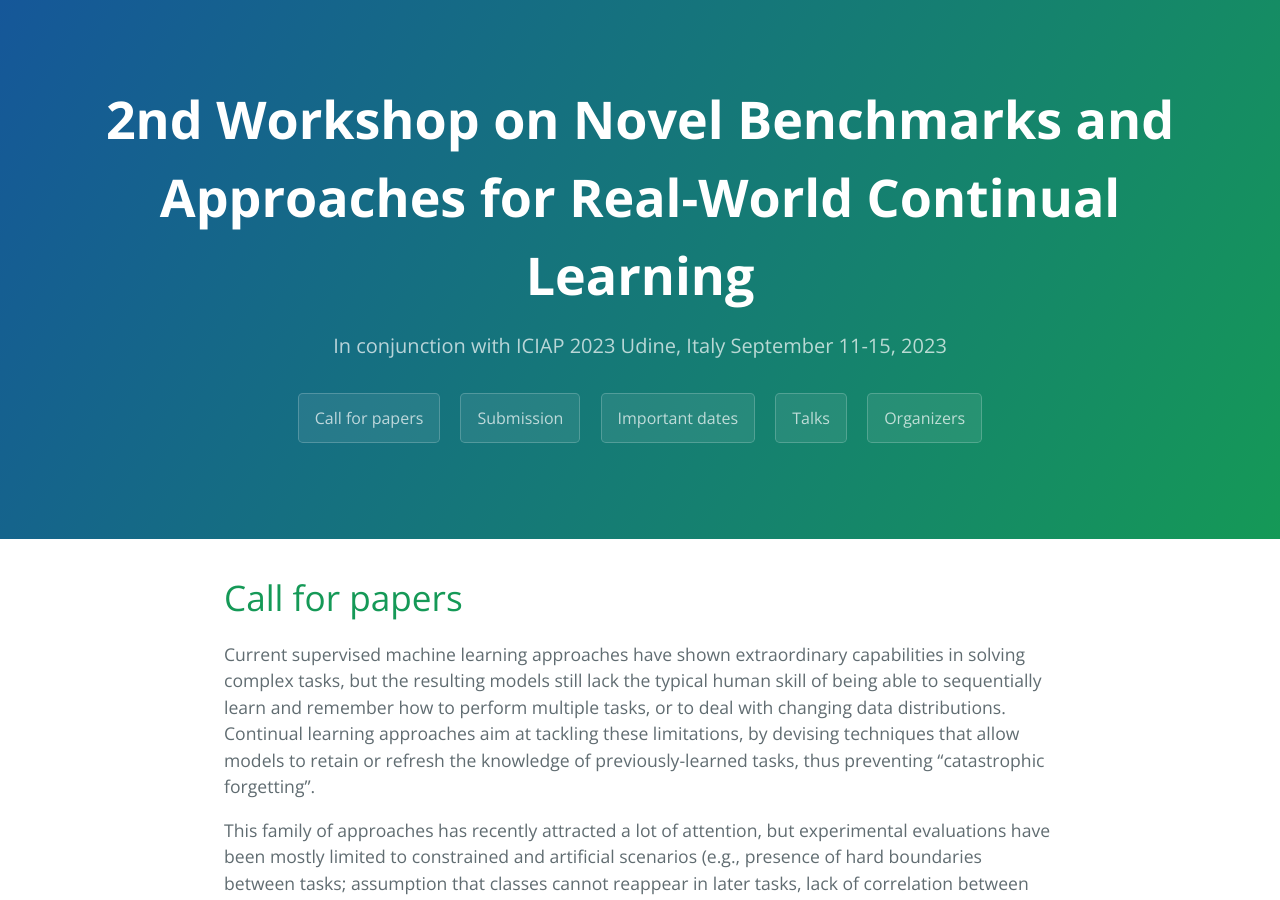
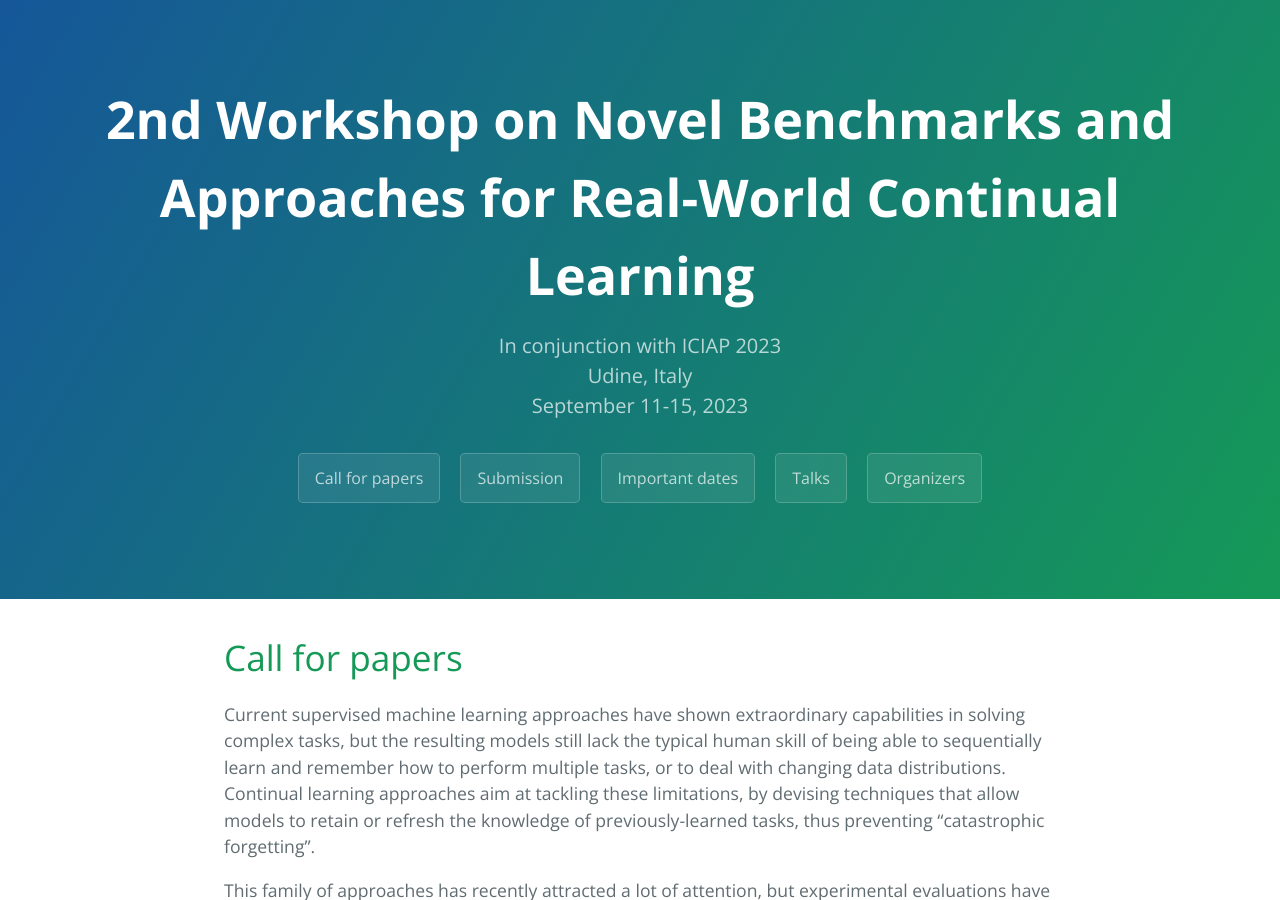
Before and after one commit to cl4real/cl4real.github.io, a Jekyll site: the page built from index.md, in a window 1280 px wide and 900 px high. Built offline with Jekyll 4.4.1, drawn with Linux system fonts in a browser that asks for light colours; our own code applies the rules of GitHub Pages for plain Markdown files; some of the changed lines change nothing that is shown.

Commit message:
Fixing conference place and date

```diff
--- a/_config.yml
+++ b/_config.yml
@@ -6,7 +6,7 @@ theme: jekyll-theme-cayman
 workshop:
   name: 2nd Workshop on Novel Benchmarks and Approaches for Real-World Continual Learning
   short: CL4REAL
-  host: "ICIAP 2023\nUdine, Italy\nSeptember 11-15, 2023"
+  host: "ICIAP 2023<br>Udine, Italy<br>September 11-15, 2023"
   dates:
     submission: June 30, 2023
     decision: July 30, 2023
```
